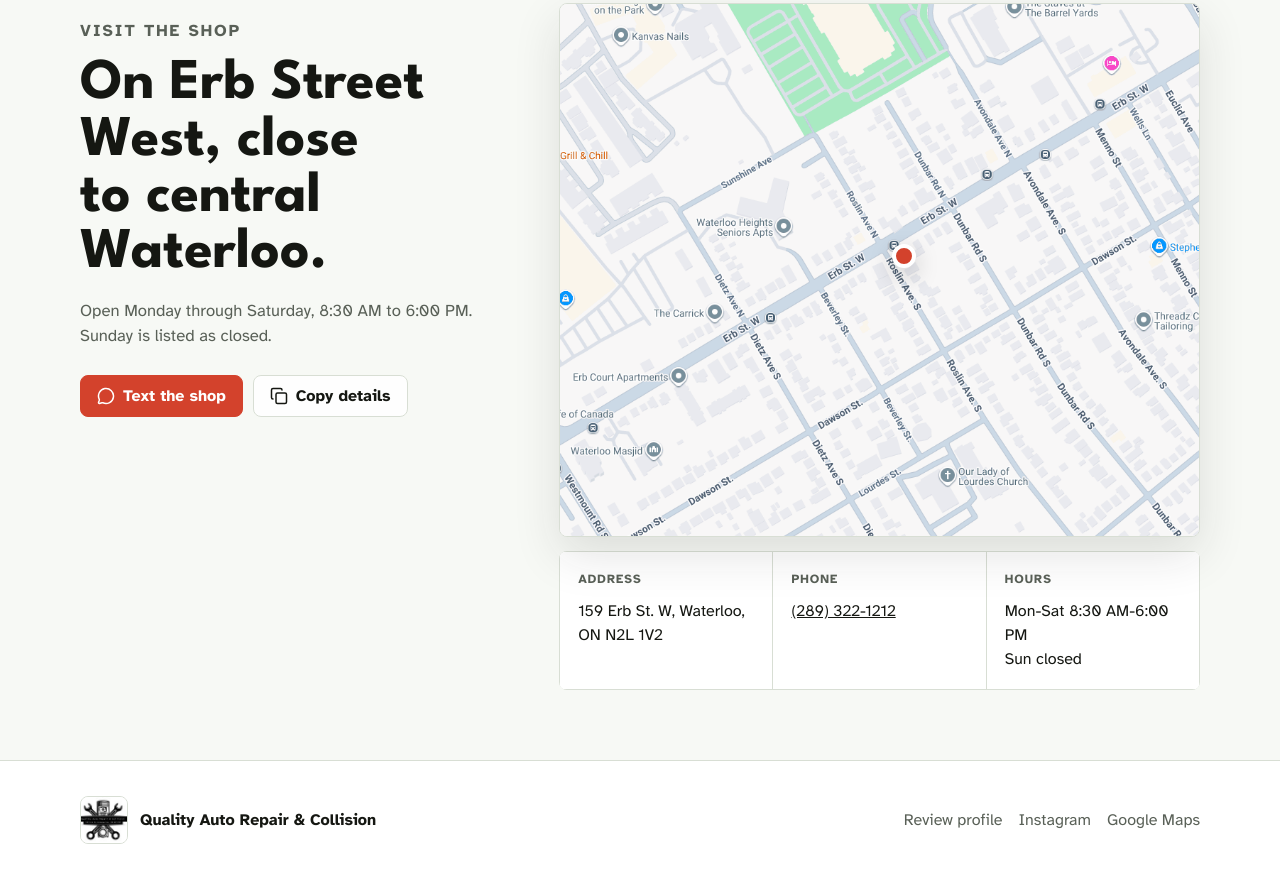
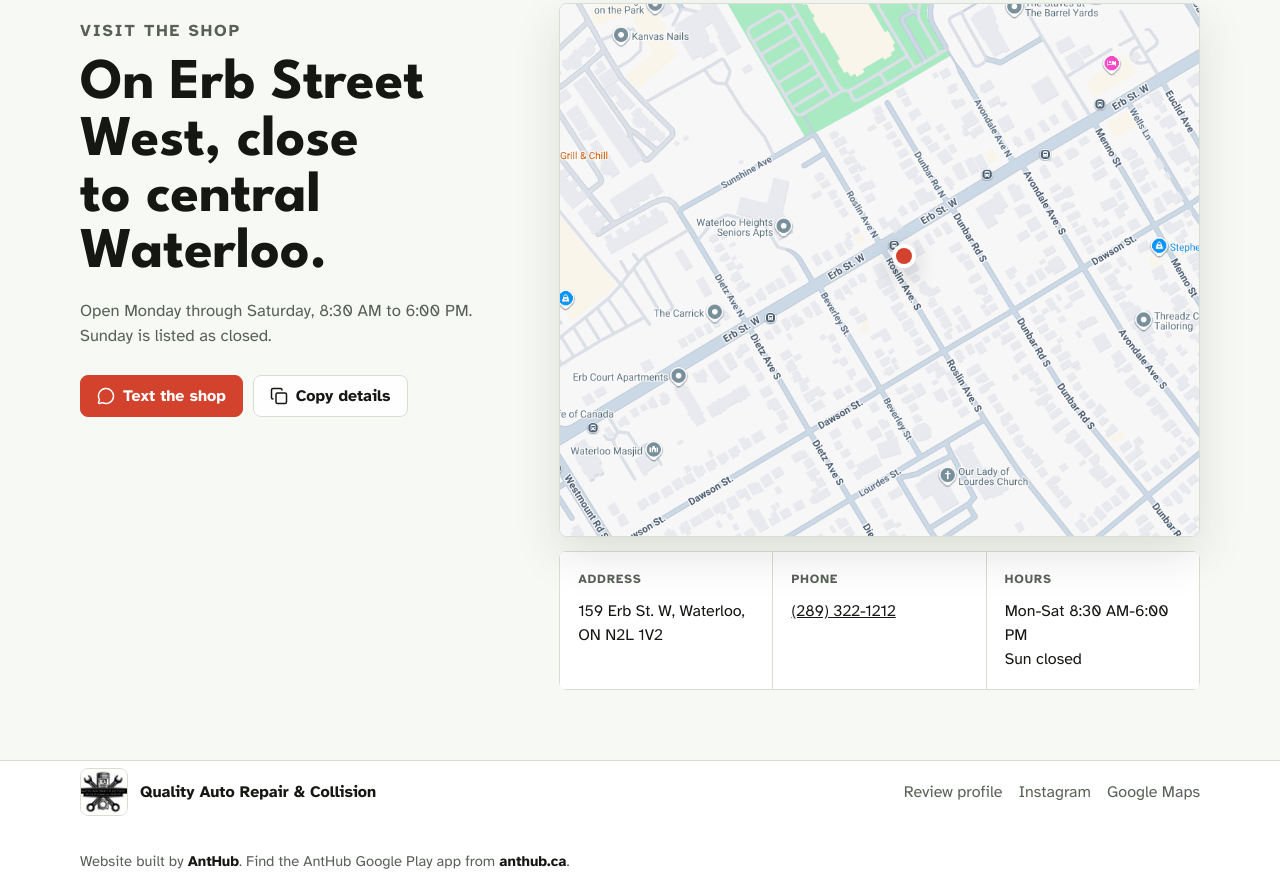
Before and after one commit to Anthub-Org/ca-qarac, a plain HTML site: page index.html in a window 1280 px wide. Shown: the part 5363-6242 px from the top of the page. Drawn offline with nearby package versions, Linux system fonts and the light colour scheme.

Commit message:
Add AntHub attribution

```diff
--- a/css/styles.css
+++ b/css/styles.css
@@ -632,6 +632,7 @@ figcaption {
 .footer-layout {
   min-height: 118px;
   display: flex;
+  flex-wrap: wrap;
   align-items: center;
   justify-content: space-between;
   gap: 20px;
@@ -657,6 +658,17 @@ figcaption {
 
 .footer-layout a:hover {
   color: var(--red-deep);
+}
+
+.site-credit {
+  width: 100%;
+  color: var(--muted);
+  font-size: 0.92rem;
+}
+
+.site-credit a {
+  color: var(--ink);
+  font-weight: 700;
 }
 
 @media (max-width: 900px) {
--- a/index.html
+++ b/index.html
@@ -493,6 +493,12 @@
             Google Maps
           </a>
         </nav>
+        <p class="site-credit">
+          Website built by
+          <a href="https://anthub.ca/" target="_blank" rel="noreferrer">AntHub</a>.
+          Find the AntHub Google Play app from
+          <a href="https://anthub.ca/#apps" target="_blank" rel="noreferrer">anthub.ca</a>.
+        </p>
       </div>
     </footer>
   </body>
```
Also changed, not shown: 1 other file.
